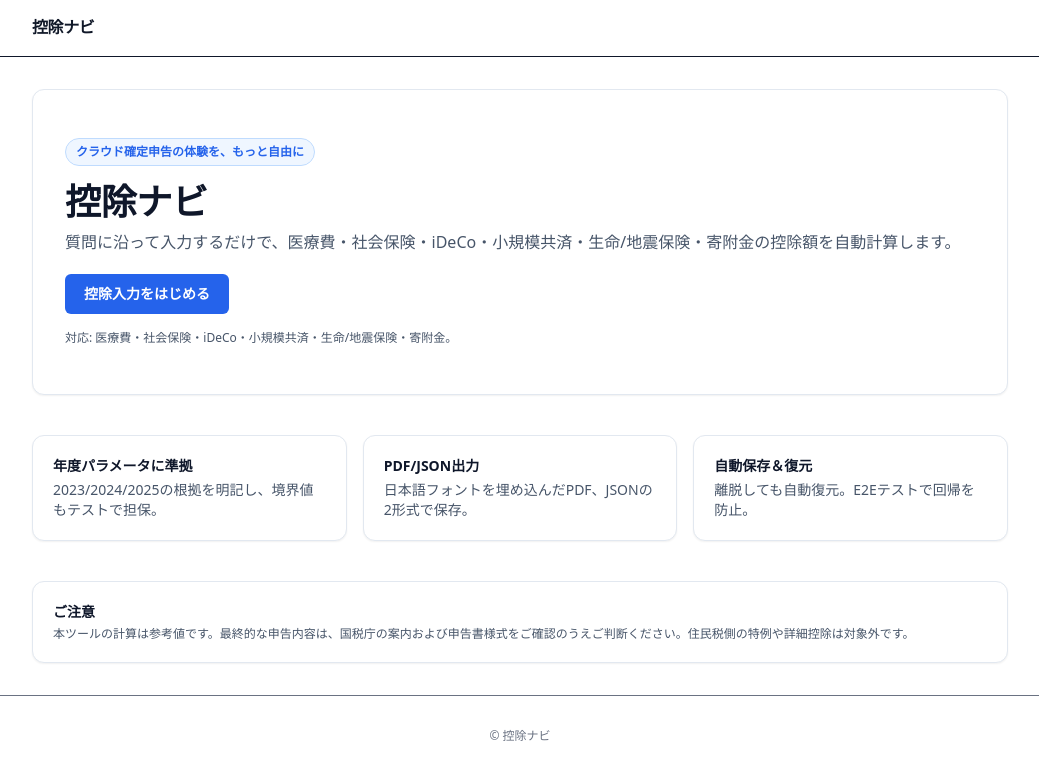
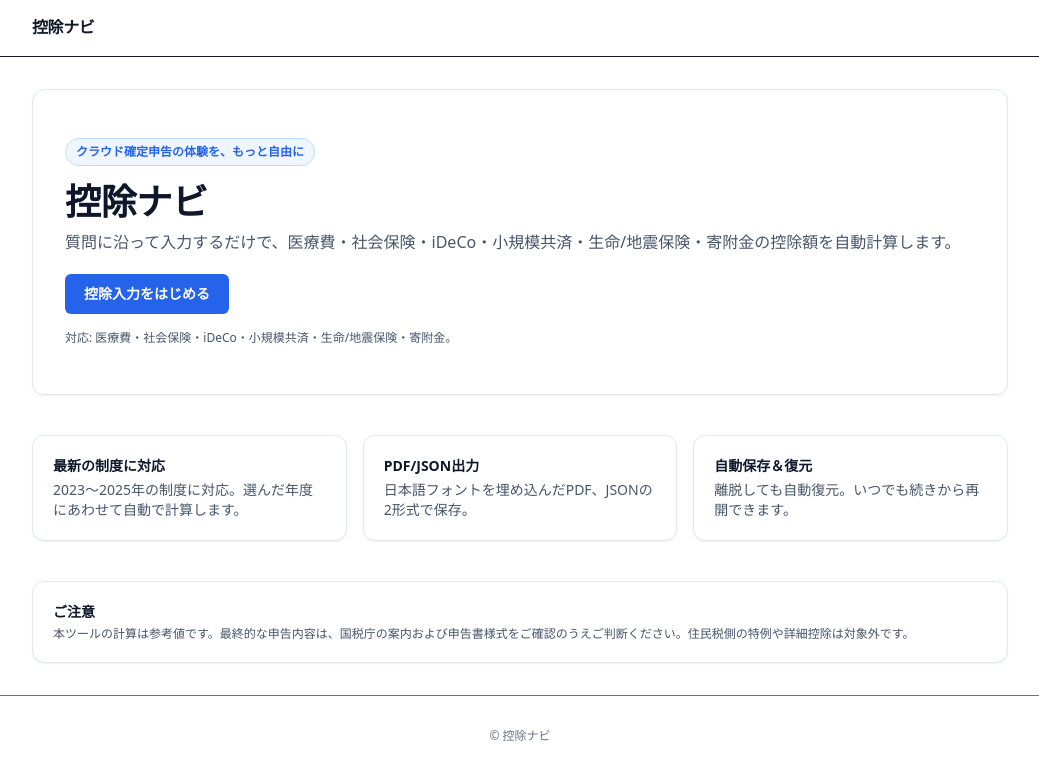
Before and after one commit to shunki-235/koujo-navi, a Next.js app: page / in a window 1280 px wide. Shown: the top 780 px of the page, without its empty margins (120-1159 px from the left). Built offline with nearby package versions, Linux system fonts and the light colour scheme; no server answers.

Commit message:
TOPの文言をユーザー目線に修正（年度/E2Eの開発者向け表現を排除）

```diff
--- a/src/app/page.tsx
+++ b/src/app/page.tsx
@@ -18,8 +18,8 @@
       {/* Highlights */}
       <div className="grid grid-cols-1 gap-4 md:grid-cols-3">
         <div className="card p-5">
-          <div className="text-sm font-semibold">年度パラメータに準拠</div>
-          <p className="mt-1 text-sm text-muted">2023/2024/2025の根拠を明記し、境界値もテストで担保。</p>
+          <div className="text-sm font-semibold">最新の制度に対応</div>
+          <p className="mt-1 text-sm text-muted">2023〜2025年の制度に対応。選んだ年度にあわせて自動で計算します。</p>
         </div>
         <div className="card p-5">
           <div className="text-sm font-semibold">PDF/JSON出力</div>
@@ -27,7 +27,7 @@
         </div>
         <div className="card p-5">
           <div className="text-sm font-semibold">自動保存＆復元</div>
-          <p className="mt-1 text-sm text-muted">離脱しても自動復元。E2Eテストで回帰を防止。</p>
+          <p className="mt-1 text-sm text-muted">離脱しても自動復元。いつでも続きから再開できます。</p>
         </div>
       </div>
 
```
